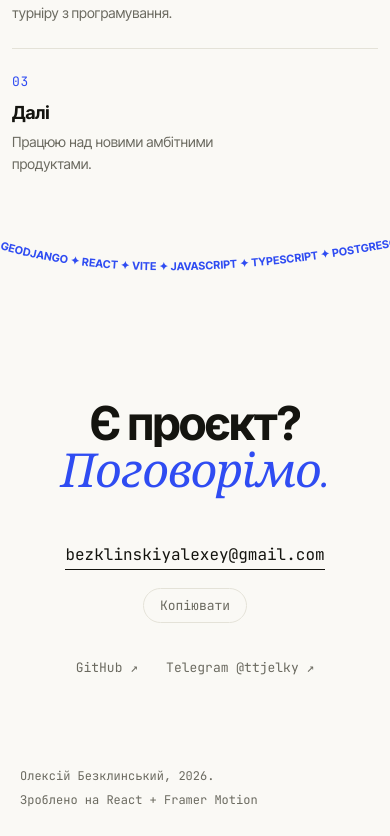
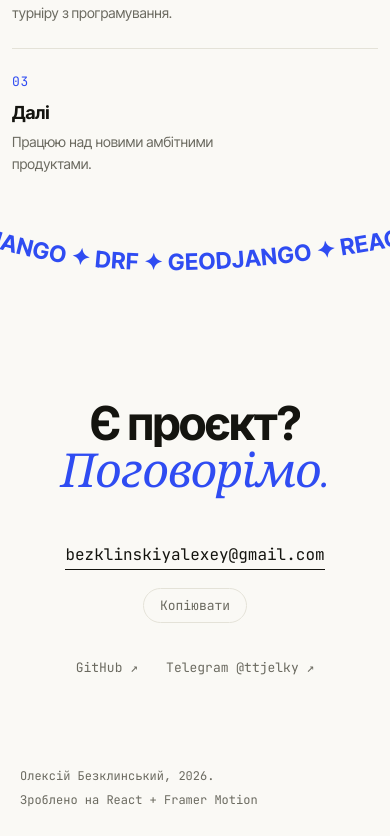
Before and after one commit to ttjelky/portfolio, a React (Vite) app: page / in a window 390 px wide. Shown: the part 2377-3213 px from the top of the page. Built offline with nearby package versions, Linux system fonts and the light colour scheme.

Commit message:
Enlarge tech marquee on mobile

```diff
--- a/src/components/CurvedLoop.css
+++ b/src/components/CurvedLoop.css
@@ -22,6 +22,6 @@
 
 @media (max-width: 640px) {
   .curved-loop-svg {
-    font-size: clamp(40px, 11vw, 60px);
+    font-size: clamp(64px, 23vw, 104px);
   }
 }
```
